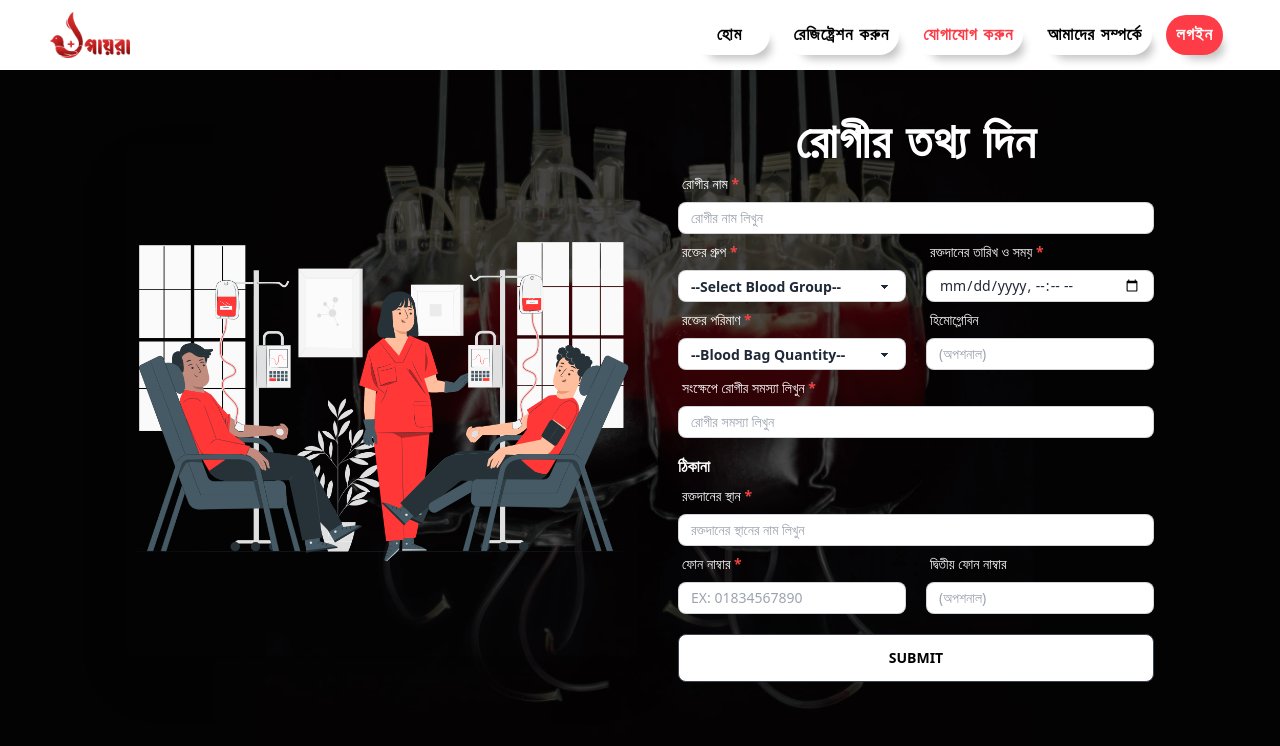
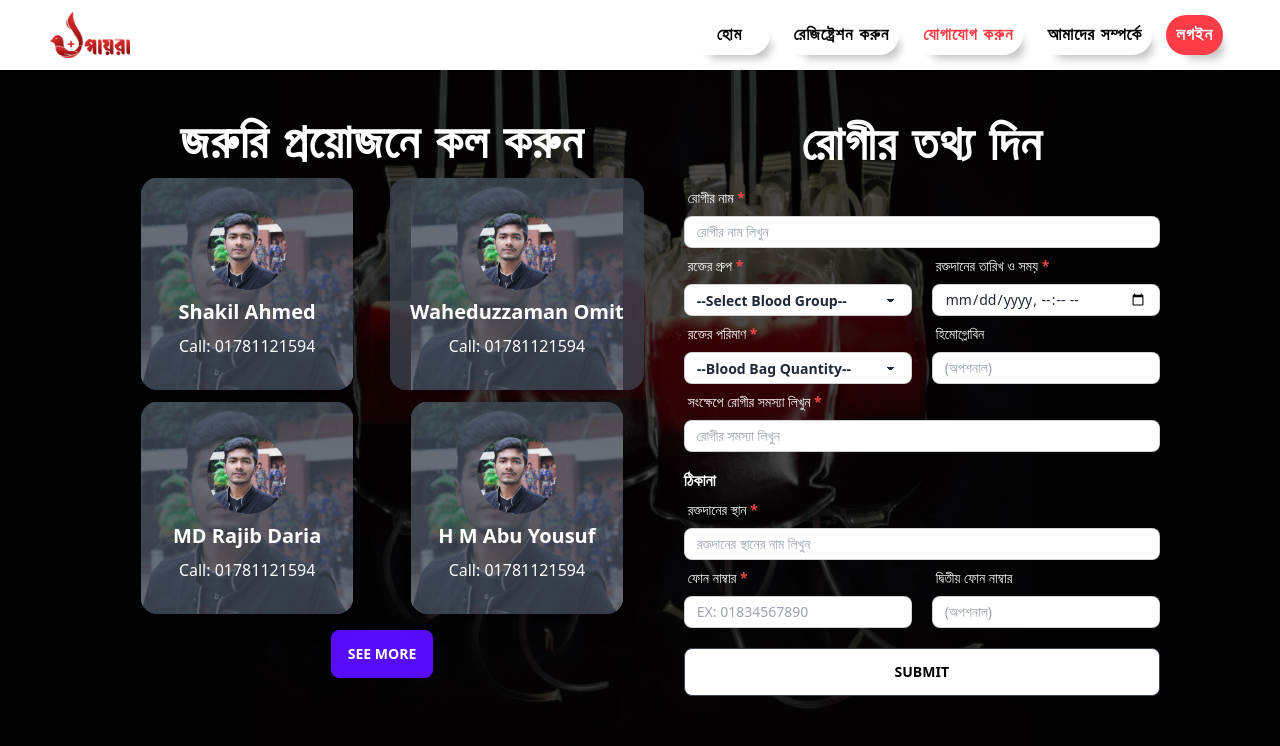
Before and after one commit to iamshakil19/payra-client, a React (Create React App) app: page /contact in a window 1280 px wide. Shown: the top 746 px of the page. Built offline with nearby package versions, Linux system fonts and the light colour scheme; no server answers; a web font is replaced by a local one.

Commit message:
contact page admin contact card added

```diff
--- a/src/Components/Banner/Banner.js
+++ b/src/Components/Banner/Banner.js
@@ -13,7 +13,7 @@ const Banner = () => {
     }
 
     return (
-        <div className='h-screen banner-container flex justify-center items-center'>
+        <div className='min-h-screen banner-container flex justify-center items-center'>
             <div ata-aos="zoom-out">
                 <h2 className='text-white text-3xl sm:text-4xl md:text-5xl lg:text-6xl text-center px-5 banner-title mb-5'>রক্ত দিন জীবন বাঁচান</h2>
                 <p className='text-white px-5 text-center banner-text mb-10 text-lg'>কেউ এগিয়ে আসুন! জরুরি ভিত্তিতে একজন মায়ের জন্য "রংপুরে" A+ রক্ত দরকার: ক্যান্সারের রোগীর জন্য আজকের [২৫-০৫-২০২২] মধ্যে ২ ব্যাগ "এ পজেটিভ" রক্ত দরকার।</p>
--- a/src/Components/Contact/Contact.js
+++ b/src/Components/Contact/Contact.js
@@ -2,7 +2,7 @@ import React from 'react';
 import { useForm } from 'react-hook-form';
 import toast from 'react-hot-toast';
 import Header from '../Header/Header';
-import donorImg from '../../Resources/blood-img-1.png'
+import donorImg from '../../Resources/shakil.jpg'
 
 const Contact = () => {
 
@@ -36,12 +36,75 @@ const Contact = () => {
             <Header />
             <div className="hero lg:mt-8">
                 <div className="hero-content flex-col lg:flex-row">
-                    <div className='lg:mr-3'>
-                        <img src={donorImg} className="max-w-lg rounded-lg shadow-2xl hidden lg:block" alt='' />
+                    <div className='lg:mr-3 mb-5'>
+
+                        <h1 className="text-4xl font-bold bangla-font text-white tracking-wide sm:text-5xl text-center mb-3">জরুরি প্রয়োজনে কল করুন</h1>
+
+                        <div className='grid grid-cols-1 sm:grid-cols-2 gap-4'>
+                            <div class="card max-w-md shadow-xl image-full mx-auto h-52">
+                                <figure><img className='object-right-bottom' src={donorImg} alt="" /></figure>
+
+                                <div class="card-body px-0">
+                                    <div class="avatar mx-auto">
+                                        <div class="w-20 rounded-full">
+                                            <img src={donorImg} alt="" />
+                                        </div>
+                                    </div>
+
+                                    <h2 class="card-title px-5 flex justify-center">Shakil Ahmed</h2>
+                                    <p className='px-5 text-center'>Call: 01781121594</p>
+                                </div>
+                            </div>
+                            <div class="card max-w-md shadow-xl image-full mx-auto h-52">
+                                <figure><img className='object-right-bottom' src={donorImg} alt="" /></figure>
+
+                                <div class="card-body px-0">
+                                    <div class="avatar mx-auto">
+                                        <div class="w-20 rounded-full">
+                                            <img src={donorImg} alt="" />
+                                        </div>
+                                    </div>
+
+                                    <h2 class="card-title px-5 flex justify-center">Waheduzzaman Omit</h2>
+                                    <p className='px-5 text-center'>Call: 01781121594</p>
+                                </div>
+                            </div>
+                            <div class="card max-w-md shadow-xl image-full mx-auto h-52">
+                                <figure><img className='object-right-bottom' src={donorImg} alt="" /></figure>
+
+                                <div class="card-body px-0">
+                                    <div class="avatar mx-auto">
+                                        <div class="w-20 rounded-full">
+                                            <img src={donorImg} alt="" />
+                                        </div>
+                                    </div>
+
+                                    <h2 class="card-title px-5 flex justify-center">MD Rajib Daria</h2>
+                                    <p className='px-5 text-center'>Call: 01781121594</p>
+                                </div>
+                            </div>
+                            <div class="card max-w-md shadow-xl image-full mx-auto h-52">
+                                <figure><img className='object-right-bottom' src={donorImg} alt="" /></figure>
+
+                                <div class="card-body px-0">
+                                    <div class="avatar mx-auto">
+                                        <div class="w-20 rounded-full">
+                                            <img src={donorImg} alt="" />
+                                        </div>
+                                    </div>
+
+                                    <h2 class="card-title px-5 flex justify-center">H M Abu Yousuf</h2>
+                                    <p className='px-5 text-center'>Call: 01781121594</p>
+                                </div>
+                            </div>
+                        </div>
+                        <div className='flex justify-center'>
+                            <button className='btn btn-primary mt-5'>See More</button>
+                        </div>
                     </div>
 
                     <div className='lg:ml-3'>
-                        <h1 className="text-4xl font-bold bangla-font text-white tracking-wide sm:text-5xl text-center">রোগীর তথ্য দিন</h1>
+                        <h1 className="text-4xl font-bold bangla-font text-white tracking-wide sm:text-5xl text-center mb-3">রোগীর তথ্য দিন</h1>
 
                         <form onSubmit={handleSubmit(onSubmit)}>
                             <div className="form-control w-full max-w-xs lg:max-w-full">
@@ -201,7 +264,7 @@ const Contact = () => {
                             </div>
 
                             <div className='lg:flex'>
-                            <div className="form-control w-full max-w-xs">
+                                <div className="form-control w-full max-w-xs">
                                     <label className="label">
                                         <span className="label-text text-white">ফোন নাম্বার <span className='text-red-500 font-extrabold'>*</span></span>
                                     </label>
--- a/src/Components/DashboardGroup/Dashboard/Dashboard.js
+++ b/src/Components/DashboardGroup/Dashboard/Dashboard.js
@@ -42,7 +42,7 @@ const Dashboard = () => {
 
                             <div className='lg:flex items-center hidden '>
                                 <div class="avatar online">
-                                    <div class="w-10 rounded-full shadow-gray-500 shadow-lg cursor-pointer border-slate-300 border-2">
+                                    <div class="w-11 rounded-full shadow-gray-500 shadow-lg cursor-pointer border-slate-300 border">
                                         <img src={user?.photoURL ? user.photoURL : avatarImage} alt="" />
                                     </div>
                                 </div>
```
Also changed, not shown: src/Resources/shakil.jpg (added).
